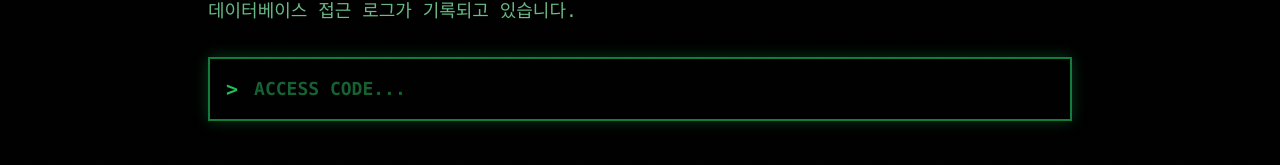
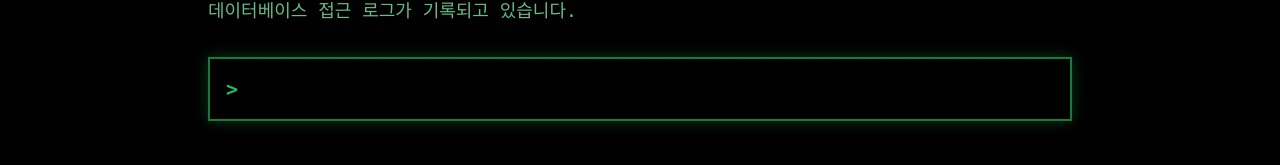
Before and after one commit to CV3-Y/Maridocument, a Next.js app in the folder marishi-database/: page / in a window 1280 px wide. Shown: the part 325-490 px from the top of the page. Built offline with nearby package versions, Linux system fonts and the light colour scheme.

Commit message:
Update page.tsx

```diff
--- a/marishi-database/app/page.tsx
+++ b/marishi-database/app/page.tsx
@@ -9,7 +9,7 @@ export default function Home() {
   const router = useRouter();
   const [inputVal, setInputVal] = useState("");
 
-  // [수정된 부분] 검색어 감지 로직
+  // 검색어 감지 로직
   const handleKeyDown = (e: React.KeyboardEvent<HTMLInputElement>) => {
     if (e.key === "Enter") {
       const lowerVal = inputVal.trim().toLowerCase(); // 공백 제거 후 소문자 변환
@@ -18,7 +18,6 @@ export default function Home() {
       if (lowerVal === "sera if") {
         router.push("/archive?trigger=sera_if");
       }
-      // 그 외의 입력은 아무 동작도 하지 않음 (코드 삭제됨)
     }
   };
 
@@ -74,7 +73,7 @@ export default function Home() {
           데이터베이스 접근 로그가 기록되고 있습니다.
         </p>
 
-        {/* 검색창 */}
+        {/* 검색창 (수정됨: placeholder 제거) */}
         <div className="w-full border-2 border-green-700 bg-black/80 p-4 mb-12 flex items-center shadow-[0_0_15px_rgba(34,197,94,0.3)] backdrop-blur-md">
           <span className="mr-4 text-green-500 animate-blink text-xl font-black">{">"}</span>
           <input
@@ -84,7 +83,6 @@ export default function Home() {
             onKeyDown={handleKeyDown}
             className="bg-transparent border-none outline-none w-full text-lg text-green-100 placeholder-green-800 font-bold"
             autoFocus
-            placeholder="ACCESS CODE..."
           />
         </div>
 
```
